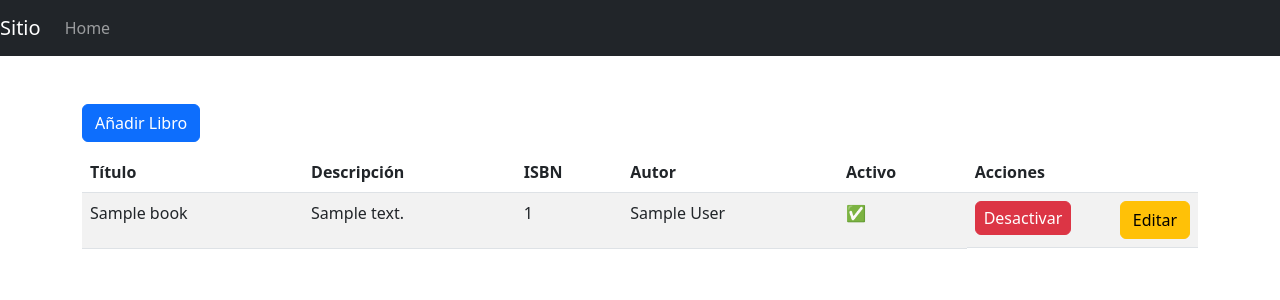
After one commit to paunicole/alkemy-django-bibliotech, a Django app: page /book-list in a window 1280 px wide. The commit adds this page. Shown: the top 300 px of the page. Run offline with Django 4.2, Linux system fonts and the light colour scheme; tables that the repository leaves empty hold one stand-in row (values such as "Sample post").

Commit message:
Linkeadas todas las funcionalidades del módulo.

```diff
--- a/bibliotech/templates/book_form.html
+++ b/bibliotech/templates/book_form.html
@@ -26,6 +26,7 @@
     </div>
     <div style="padding: 16px;">
         <input type="submit" class="btn {{ action }}" value="{{ submit }}">
+        <a href="{% url 'book-list' %}" class="btn btn-secondary">Volver a la Lista de Libros</a>
     </div>
 </form>
 {% endblock %}
--- /dev/null
+++ b/bibliotech/templates/book_list.html
@@ -0,0 +1,45 @@
+{% extends 'base.html' %}
+
+{% block title %} {{ title }} {% endblock %}
+{% block content %}
+
+<a href="{% url 'book-create' %}" class="btn btn-primary" style="margin-bottom: 10px;">Añadir Libro</a>
+
+<table class="table table-striped">
+    <thead>
+        <tr>
+            <th>Título</th>
+            <th>Descripción</th>
+            <th>ISBN</th>
+            <th>Autor</th>
+            <th>Activo</th>
+            <th>Acciones</th>
+        </tr>
+    </thead>
+    <tbody>
+        {% for book in books %}
+        <tr>
+            <td>{{ book.title }}</td>
+            <td>{{ book.description }}</td>
+            <td>{{ book.isbn }}</td>
+            <td>{{ book.author }}</td>
+            {% if book.is_active %}
+            <td>✅</td>
+            {% else %}
+            <td>❌</td>
+            {% endif %}
+            <td style="display: flex; justify-content: space-between;">
+                <div style="margin-right: -64px;">
+                    {% if book.is_active %}
+                    <a href="{% url 'book-disable' book.id %}" class="btn btn-danger" style="padding: 4px 8px;">Desactivar</a>
+                    {% else %}
+                    <a href="{% url 'book-enable' book.id %}" class="btn btn-success" style="padding: 4px 8px;">Activar</a>
+                    {% endif %}
+                </div>
+                <a href="{% url 'book-update' book.id %}" class="btn btn-warning">Editar</a>
+            </td>
+        </tr>
+        {% endfor %}
+    </tbody>
+</table>
+{% endblock %}
```
